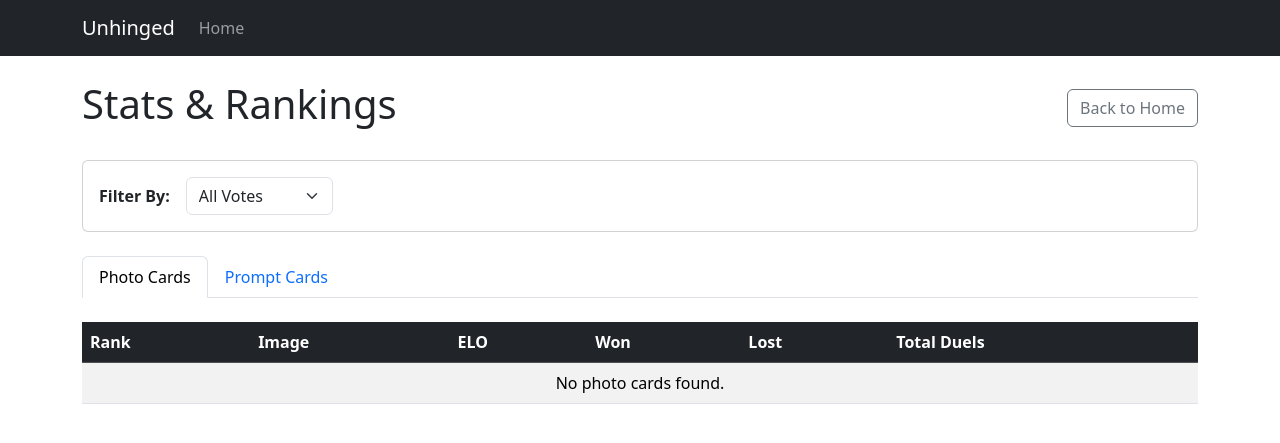
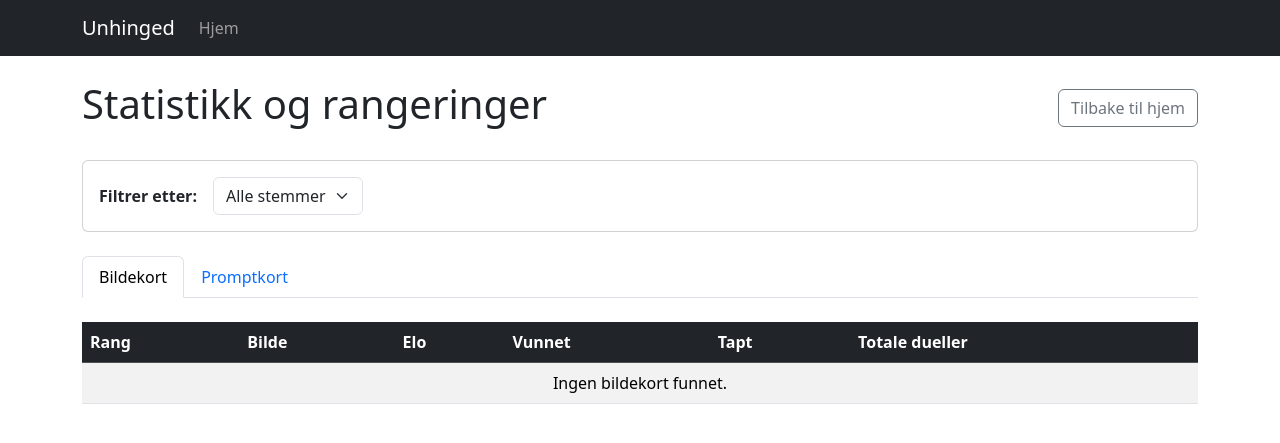
Before and after one commit to sveinrou/unhinged, a Django app: template templates/stats.html in a window 1280 px wide. Shown: the top 443 px of the page. Run offline with Django 5.2, Linux system fonts and the light colour scheme; the template is opened without the code that fills it, so the values that code supplies are empty.

Commit message:
Norwegian translation

```diff
--- a/core/models.py
+++ b/core/models.py
@@ -25,9 +25,9 @@ class Profile(models.Model):
 
 class Participant(models.Model):
     GENDER_CHOICES = [
-        ('M', 'Male'),
-        ('F', 'Female'),
-        ('O', 'Other/Prefer not to say'),
+        ('M', 'Mann'),
+        ('F', 'Kvinne'),
+        ('O', 'Annet/foretrekker å ikke si'),
     ]
     profile = models.ForeignKey(Profile, on_delete=models.CASCADE, related_name='participants')
     name = models.CharField(max_length=100)
--- a/templates/base.html
+++ b/templates/base.html
@@ -16,7 +16,7 @@
         <div class="collapse navbar-collapse" id="navbarNav">
           <ul class="navbar-nav">
             <li class="nav-item">
-              <a class="nav-link" href="/">Home</a>
+              <a class="nav-link" href="/">Hjem</a>
             </li>
           </ul>
         </div>
--- a/templates/stats.html
+++ b/templates/stats.html
@@ -4,8 +4,8 @@
 <div class="row mt-4">
   <div class="col-12">
     <div class="d-flex justify-content-between align-items-center mb-4">
-        <h1>Stats & Rankings</h1>
-        <a href="{% url 'profile_home' profile.id %}" class="btn btn-outline-secondary">Back to Home</a>
+        <h1>Statistikk og rangeringer</h1>
+        <a href="{% url 'profile_home' profile.id %}" class="btn btn-outline-secondary">Tilbake til hjem</a>
     </div>
 
     <!-- Filter Form -->
@@ -13,14 +13,14 @@
         <div class="card-body">
             <form method="get" class="row align-items-center g-3">
                 <div class="col-auto">
-                    <label for="filter_by" class="col-form-label fw-bold">Filter By:</label>
+                    <label for="filter_by" class="col-form-label fw-bold">Filtrer etter:</label>
                 </div>
                 <div class="col-auto">
                     <select class="form-select" id="filter_by" name="filter_by" onchange="this.form.submit()">
-                        <option value="all" {% if filter_by == 'all' %}selected{% endif %}>All Votes</option>
-                        <option value="men" {% if filter_by == 'men' %}selected{% endif %}>Men Only</option>
-                        <option value="women" {% if filter_by == 'women' %}selected{% endif %}>Women Only</option>
-                        <optgroup label="Participants">
+                        <option value="all" {% if filter_by == 'all' %}selected{% endif %}>Alle stemmer</option>
+                        <option value="men" {% if filter_by == 'men' %}selected{% endif %}>Kun menn</option>
+                        <option value="women" {% if filter_by == 'women' %}selected{% endif %}>Kun kvinner</option>
+                        <optgroup label="Deltakere">
                             {% for p in participants %}
                                 <option value="{{ p.id }}" {% if filter_by == p.id|stringformat:"s" %}selected{% endif %}>{{ p.name }}</option>
                             {% endfor %}
@@ -36,10 +36,10 @@
 
     <ul class="nav nav-tabs mb-4" id="statsTab" role="tablist">
       <li class="nav-item" role="presentation">
-        <button class="nav-link active" id="image-tab" data-bs-toggle="tab" data-bs-target="#image-stats" type="button" role="tab" aria-controls="image-stats" aria-selected="true">Photo Cards</button>
+        <button class="nav-link active" id="image-tab" data-bs-toggle="tab" data-bs-target="#image-stats" type="button" role="tab" aria-controls="image-stats" aria-selected="true">Bildekort</button>
       </li>
       <li class="nav-item" role="presentation">
-        <button class="nav-link" id="prompt-tab" data-bs-toggle="tab" data-bs-target="#prompt-stats" type="button" role="tab" aria-controls="prompt-stats" aria-selected="false">Prompt Cards</button>
+        <button class="nav-link" id="prompt-tab" data-bs-toggle="tab" data-bs-target="#prompt-stats" type="button" role="tab" aria-controls="prompt-stats" aria-selected="false">Promptkort</button>
       </li>
     </ul>
 
@@ -50,12 +50,12 @@
           <table class="table table-striped table-hover align-middle">
             <thead class="table-dark">
               <tr>
-                <th scope="col">Rank</th>
-                <th scope="col">Image</th>
-                <th scope="col">ELO</th>
-                <th scope="col">Won</th>
-                <th scope="col">Lost</th>
-                <th scope="col">Total Duels</th>
+                <th scope="col">Rang</th>
+                <th scope="col">Bilde</th>
+                <th scope="col">Elo</th>
+                <th scope="col">Vunnet</th>
+                <th scope="col">Tapt</th>
+                <th scope="col">Totale dueller</th>
               </tr>
             </thead>
             <tbody>
@@ -66,7 +66,7 @@
                     {% if card.image %}
                     <img src="{{ card.image.url }}" alt="Card Image" style="height: 60px; width: auto; object-fit: contain;">
                     {% else %}
-                    <span class="text-muted">No Image</span>
+                    <span class="text-muted">Ingen bilde</span>
                     {% endif %}
                 </td>
                 <td>{{ card.elo_rating|stringformat:".0f" }}</td>
@@ -76,7 +76,7 @@
               </tr>
               {% empty %}
               <tr>
-                <td colspan="6" class="text-center">No photo cards found.</td>
+                <td colspan="6" class="text-center">Ingen bildekort funnet.</td>
               </tr>
               {% endfor %}
             </tbody>
@@ -90,13 +90,13 @@
           <table class="table table-striped table-hover align-middle">
             <thead class="table-dark">
               <tr>
-                <th scope="col">Rank</th>
+                <th scope="col">Rang</th>
                 <th scope="col">Prompt</th>
-                <th scope="col">Answer</th>
-                <th scope="col">ELO</th>
-                <th scope="col">Won</th>
-                <th scope="col">Lost</th>
-                <th scope="col">Total Duels</th>
+                <th scope="col">Svar</th>
+                <th scope="col">Elo</th>
+                <th scope="col">Vunnet</th>
+                <th scope="col">Tapt</th>
+                <th scope="col">Totale dueller</th>
               </tr>
             </thead>
             <tbody>
@@ -118,7 +118,7 @@
               </tr>
               {% empty %}
               <tr>
-                <td colspan="7" class="text-center">No prompt cards found.</td>
+                <td colspan="7" class="text-center">Ingen promptkort funnet.</td>
               </tr>
               {% endfor %}
             </tbody>
```
Also changed, not shown: core/forms.py (+6 -6 lines), core/views.py (+12 -12 lines), templates/final_results.html (+13 -13 lines), templates/index.html (+5 -5 lines), templates/join_profile.html (+8 -8 lines), templates/profile_home.html (+11 -11 lines), templates/rank.html (+5 -5 lines), templates/upload_card.html (+5 -5 lines).
